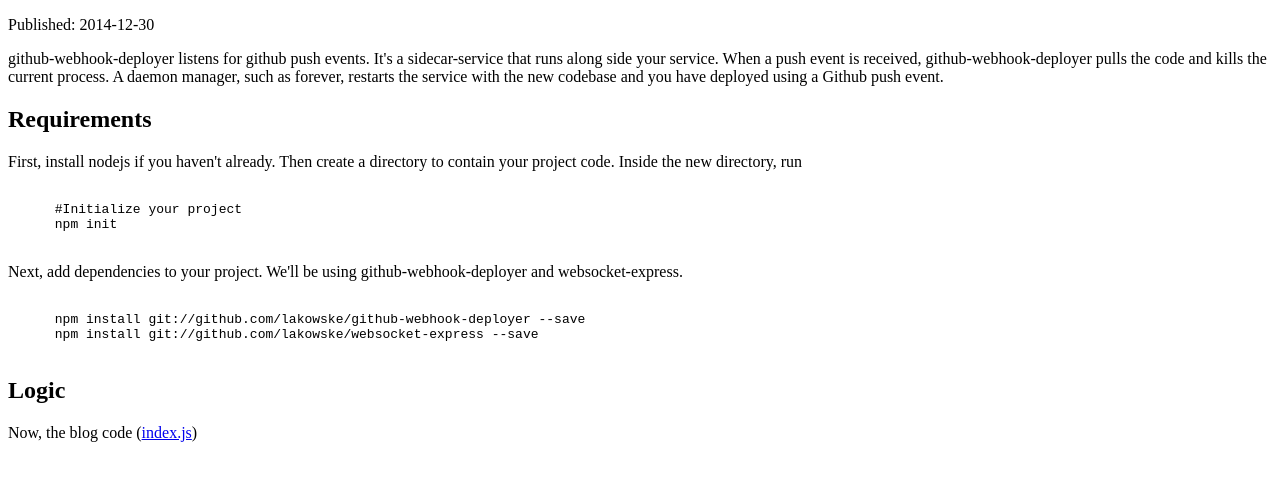
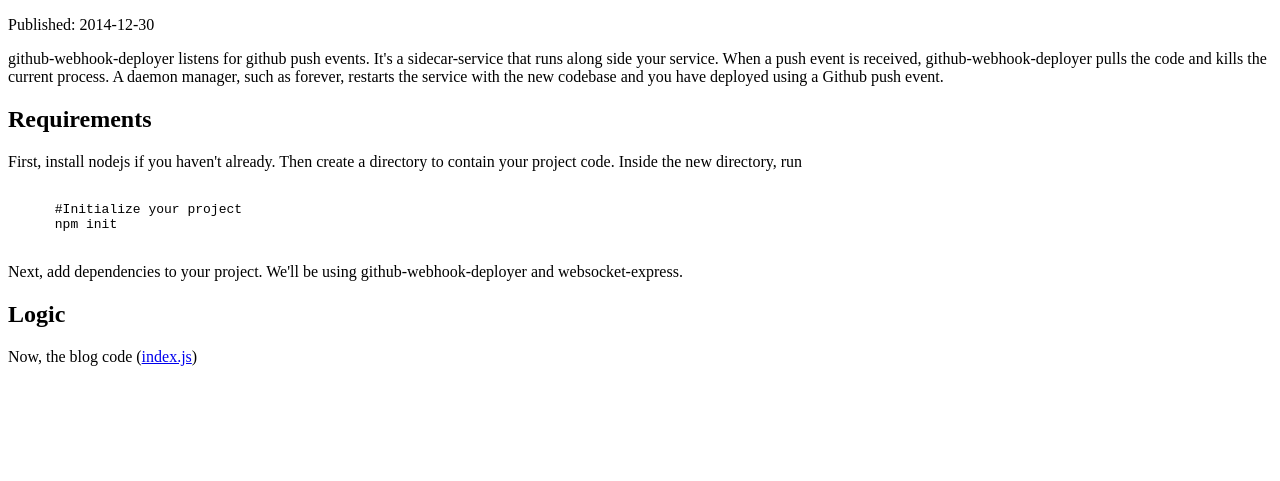
Before and after one commit to lakowske/blog, a website: page articles/github-push-event-deployment/index.html in a window 1280 px wide. Shown: the part 91-572 px from the top of the page. Drawn offline with Linux system fonts and the light colour scheme.

Commit message:
cleaned up stale dependencies

```diff
--- a/articles/github-push-event-deployment/index.html
+++ b/articles/github-push-event-deployment/index.html
@@ -30,10 +30,6 @@
     and websocket-express.  </p>
 
   <script src="http://gist-it.appspot.com/github/lakowske/Blog/blob/master/package.json?footer=0"></script>
-  <pre><code>
-      npm install git://github.com/lakowske/github-webhook-deployer --save
-      npm install git://github.com/lakowske/websocket-express --save
-  </code></pre>
 
 <h2>Logic</h2>
   <p>Now, the blog code (<a href="https://raw.githubusercontent.com/lakowske/Blog/1b9de0e758a503c953c7b1a9db5c106f5395f3fb/index.js">index.js</a>)</p>
--- a/package.json
+++ b/package.json
@@ -22,10 +22,6 @@
   },
   "homepage": "https://github.com/lakowske/Blog",
   "dependencies": {
-    "body-parser": "^1.10.0",
-    "express": "^4.10.4",
-    "git-pull": "^0.1.0",
-    "git-rev": "^0.2.1",
     "github-webhook-deployer": "git://github.com/lakowske/github-webhook-deployer",
     "websocket-express": "git://github.com/lakowske/websocket-express"
   }
```
